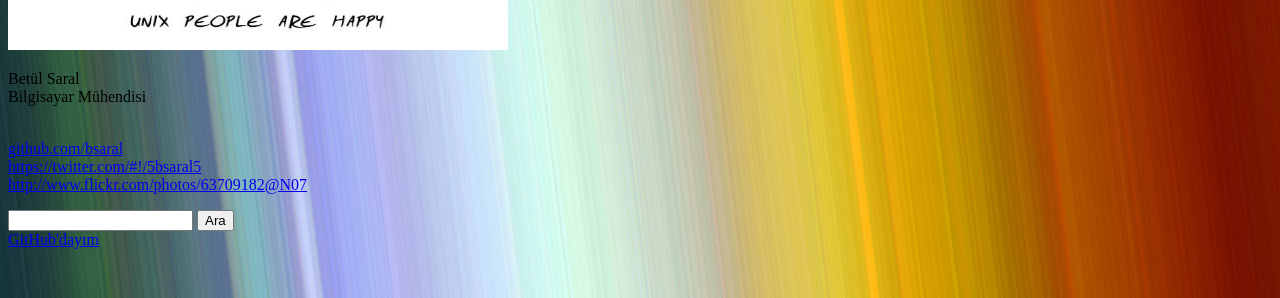
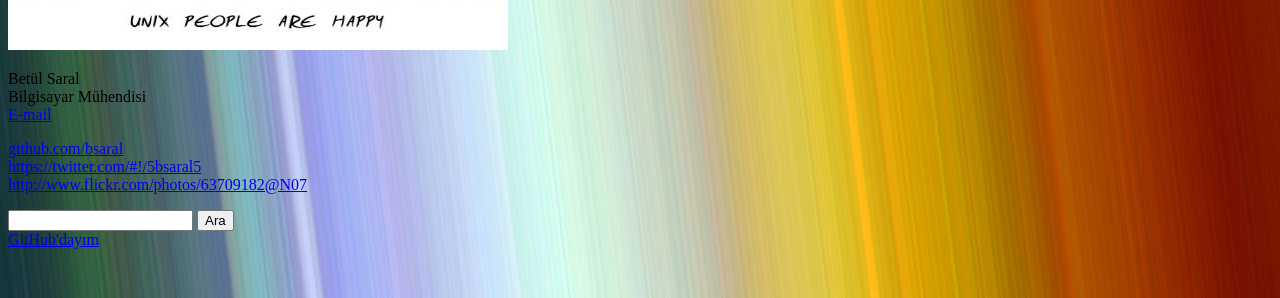
Before and after one commit to VuralAcar/bsaral.github.com, a Jekyll site: the page built from index.html, in a window 1280 px wide. Shown: the part 366-664 px from the top of the page. Built offline with Jekyll 4.4.1, drawn with Linux system fonts in a browser that asks for light colours.

Commit message:
yorumsuz...

```diff
--- a/_config.yml
+++ b/_config.yml
@@ -63,7 +63,7 @@ param:
         # tam kullanıcı adı (ör. Recai Oktaş)
         fullname: Betül Saral
         # email adresi (ör. roktas@bil.omu.edu.tr)
-        email: <a href ="mailto:betul.saral@bil.omu.edu.tr"/>
+        email: <a href ="mailto:betul.saral@bil.omu.edu.tr"> E-mail </a>
         # ünvan (ör. Bilgisayar Mühendisliği Öğrencisi)
         title: Bilgisayar Mühendisi
         # GnuPG kısa parmak izi (ör. DEADBEEF)
```
